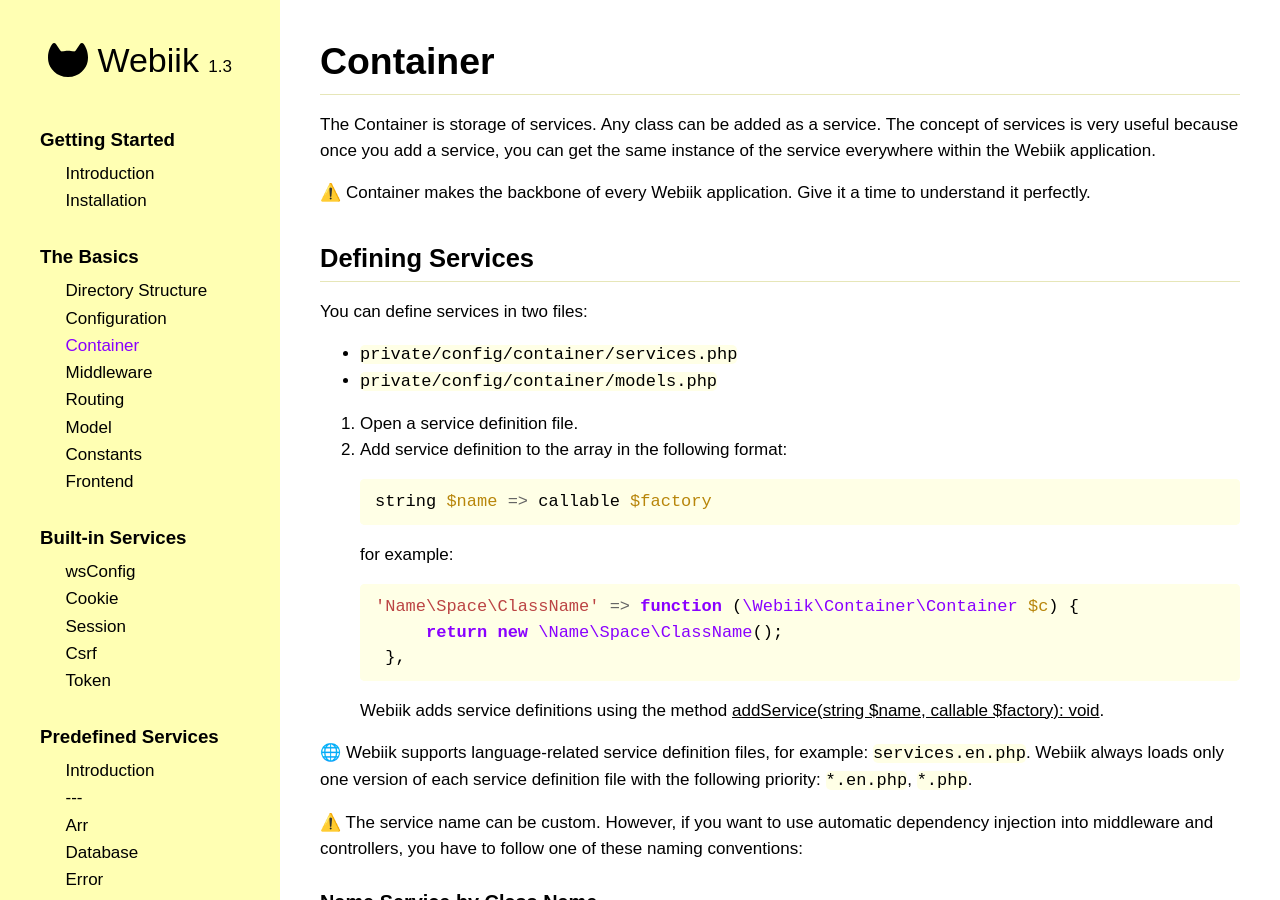
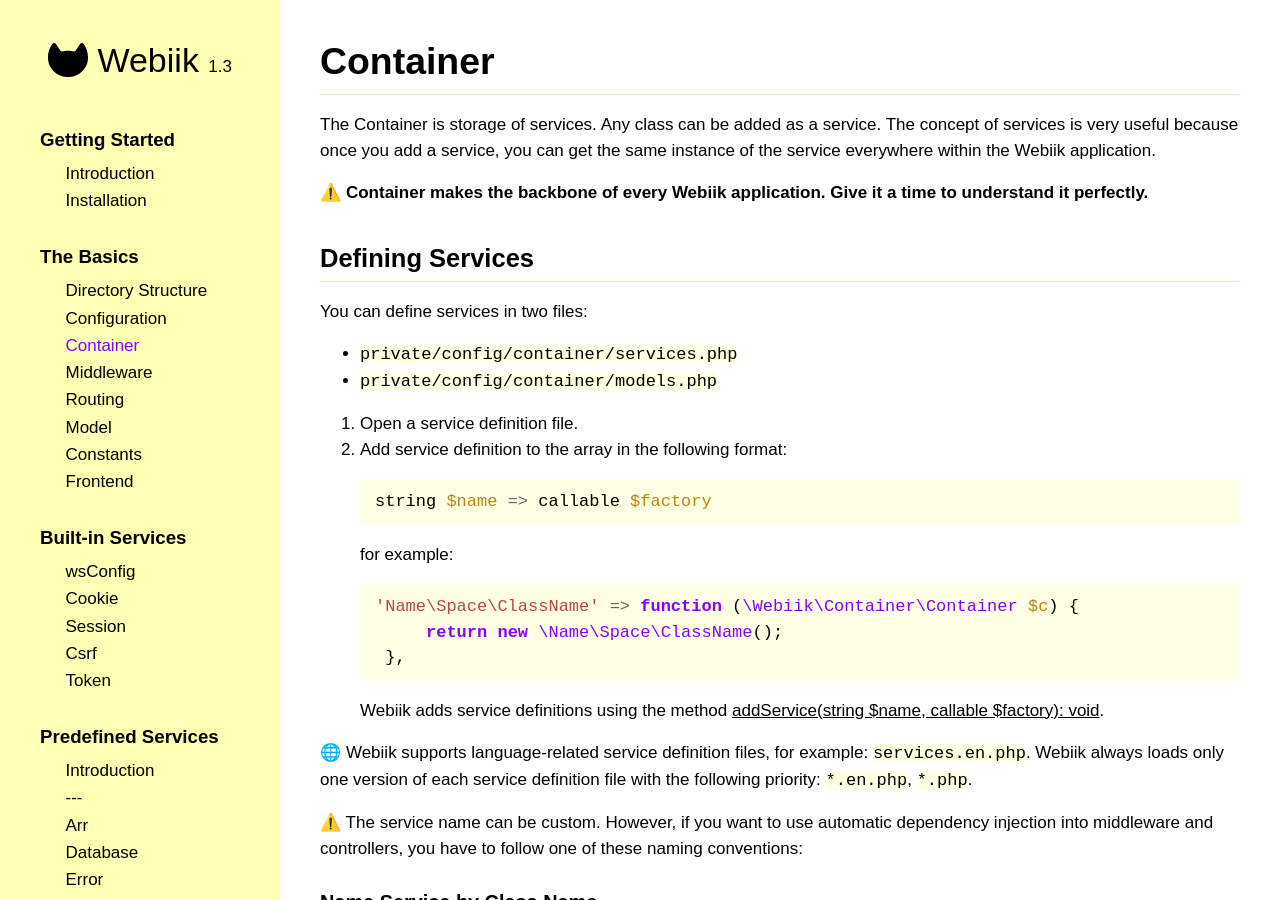
Before and after one commit to webiik/webiik, a Jekyll site: the page built from container.md, in a window 1280 px wide and 900 px high. Built offline with Jekyll 4.4.1, drawn with Linux system fonts in a browser that asks for light colours.

Commit message:
udpate Formatting

```diff
--- a/container.md
+++ b/container.md
@@ -6,7 +6,7 @@
 # Container
 The Container is storage of services. Any class can be added as a service. The concept of services is very useful because once you add a service, you can get the same instance of the service everywhere within the Webiik application.
 
-⚠️ Container makes the backbone of every Webiik application. Give it a time to understand it perfectly.
+⚠️ **Container makes the backbone of every Webiik application. Give it a time to understand it perfectly.**
 
 ## Defining Services
 You can define services in two files:
```
